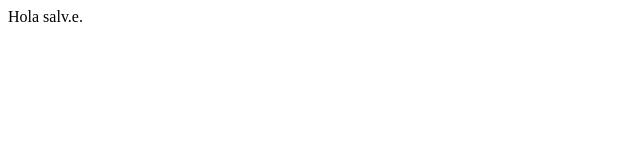
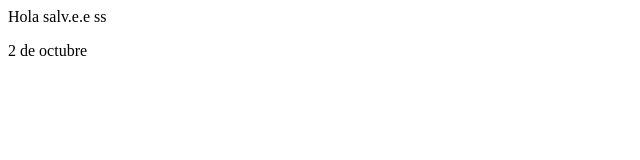
Before and after one commit to ByronDSH/practicaUno, a plain HTML site: page index.html in a window 1280 px wide. Shown: the full height of the page, 0-640 px from the left. Drawn offline with Linux system fonts and the light colour scheme.

Commit message:
cambio en rama 2 de octubre

```diff
--- a/index.html
+++ b/index.html
@@ -3,6 +3,7 @@
     <title>My Web Page</title>
 </head>
 <body>
-    <p>Hola salv.e.</p>
+    <p>Hola salv.e.e ss</p>
+    <p>2 de octubre</p>
 </body>
 </html>
```
